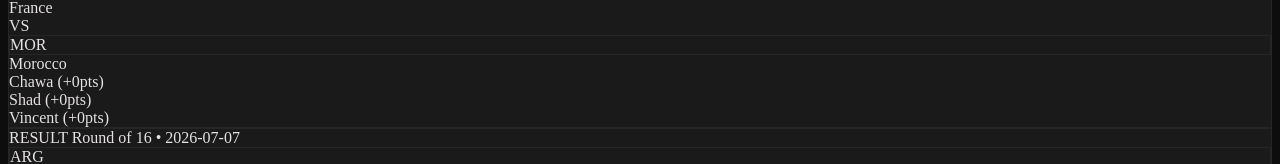
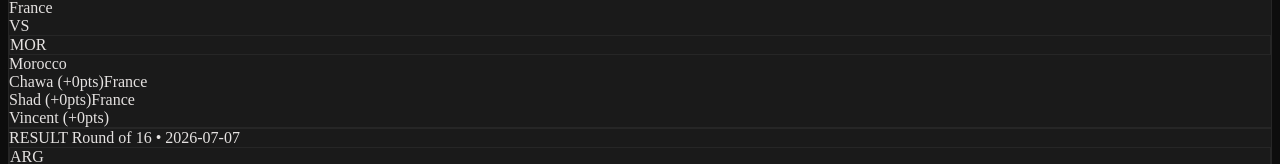
Before and after one commit to ChawerKamanga/optimum-ball-knowledge, a Nuxt app: page / in a window 1280 px wide. Shown: the part 1614-1778 px from the top of the page. Built offline with nearby package versions, Linux system fonts and the light colour scheme.

Commit message:
fix: added predictions for new games

```diff
--- a/app/data/worldCupData.ts
+++ b/app/data/worldCupData.ts
@@ -369,8 +369,8 @@ export const worldCupMatches: Match[] = [
     type: 'Upcoming',
     winner: null,
     predictions: {
-      chawa: null,
-      shad: null,
+      chawa: "France",
+      shad: "France",
       vincent: null
     },
     points: {
@@ -389,8 +389,8 @@ export const worldCupMatches: Match[] = [
     type: 'Upcoming',
     winner: null,
     predictions: {
-      chawa: null,
-      shad: null,
+      chawa: "Spain",
+      shad: "Belgium",
       vincent: null
     },
     points: {
@@ -409,8 +409,8 @@ export const worldCupMatches: Match[] = [
     type: 'Upcoming',
     winner: null,
     predictions: {
-      chawa: null,
-      shad: null,
+      chawa: "England",
+      shad: "Norway",
       vincent: null
     },
     points: {
@@ -429,8 +429,8 @@ export const worldCupMatches: Match[] = [
     type: 'Upcoming',
     winner: null,
     predictions: {
-      chawa: null,
-      shad: null,
+      chawa: "Argentina",
+      shad: "Switzerland",
       vincent: null
     },
     points: {
```
